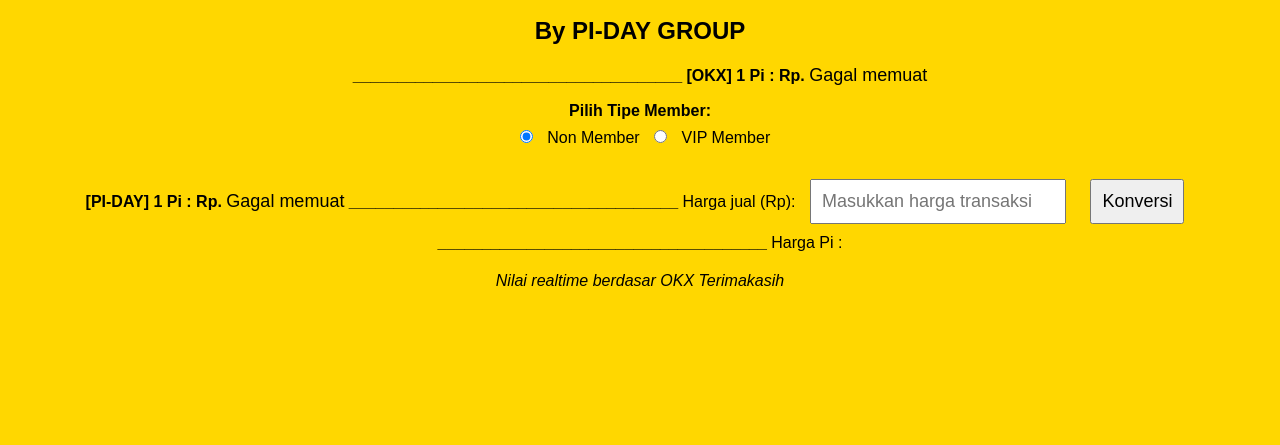
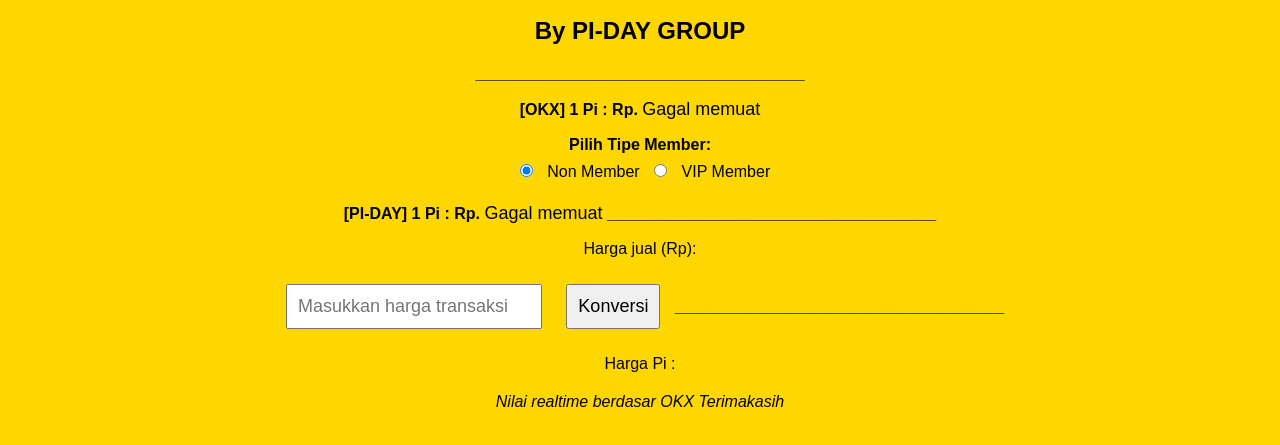
Before and after one commit to PIGOLD-YK/PIGOLD-TRANSACTION, a plain HTML site: page index.html in a window 1280 px wide. Shown: the part 75-520 px from the top of the page. Drawn offline with Linux system fonts and the light colour scheme; no server answers.

Commit message:
Update index.html

```diff
--- a/index.html
+++ b/index.html
@@ -26,7 +26,7 @@
     <h3>PIGOLD TRANSACTION CONVERTER</h3>
     <h2>By PI-DAY GROUP</h2>
     <strong>_____________________________________</strong>
-    <strong> [OKX] 1 Pi : Rp. </strong> <span id="hargaPi">Memuat...</span>
+    <p><strong> [OKX] 1 Pi : Rp. </strong> <span id="hargaPi">Memuat...</span></p>
 
     <p>
         <strong>Pilih Tipe Member:</strong><br>
@@ -40,13 +40,13 @@
     <strong> [PI-DAY] 1 Pi : Rp. </strong> <span id="hargaPiMarkup">Memuat...</span>
     <strong>_____________________________________</strong>
 
-    Harga jual (Rp):
+    <p>Harga jual (Rp):</p>
     <input type="number" id="rupiah" placeholder="Masukkan harga transaksi">
     <button id="convertBtn">Konversi</button>
     <strong>_____________________________________</strong>
 
-    Harga Pi :
-    <h2><p id="result"></p></h2>
+    <p>Harga Pi :</p>
+    <h2><id="result"></h2>
     <i>Nilai realtime berdasar OKX</i>
     <i>Terimakasih</i>
 
```
